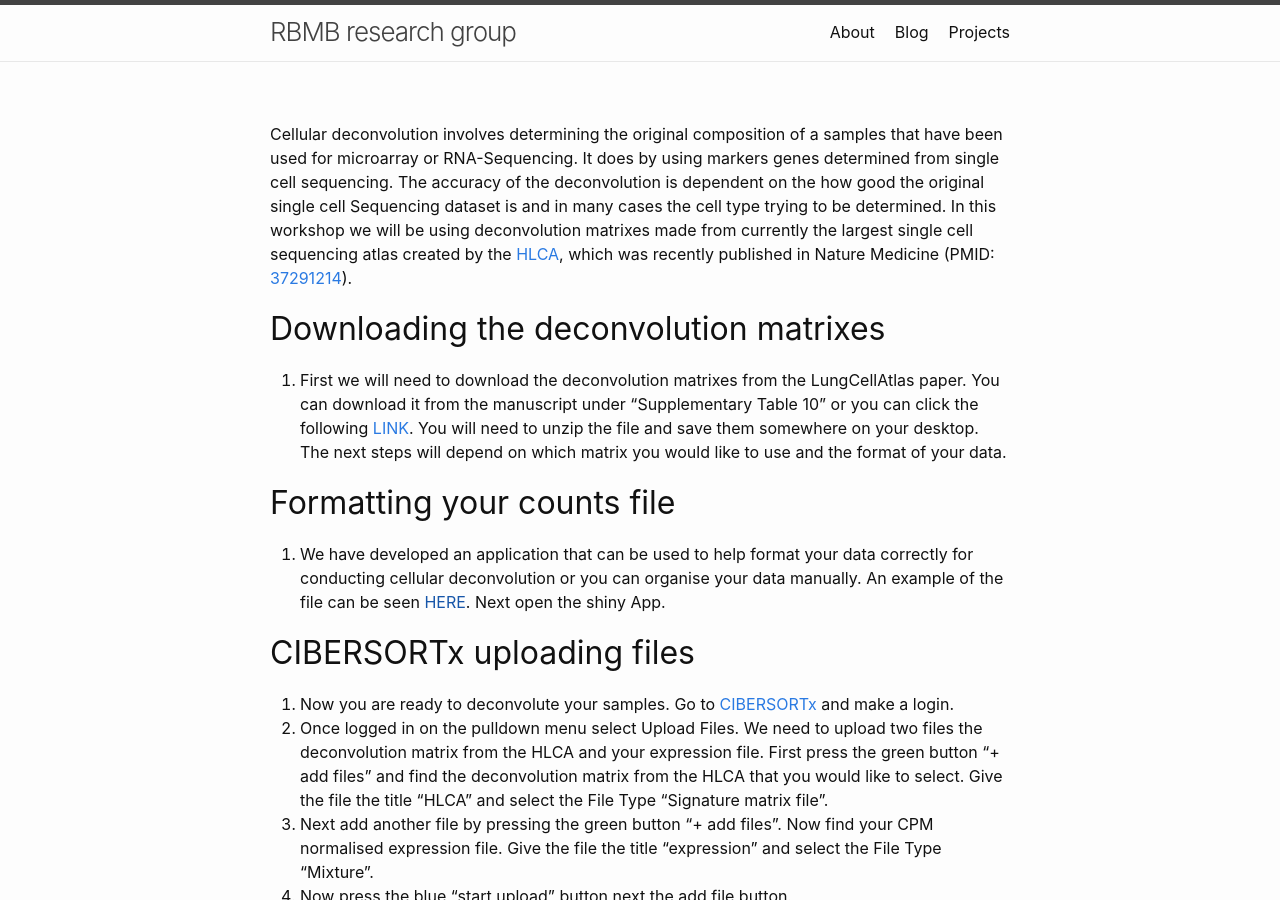
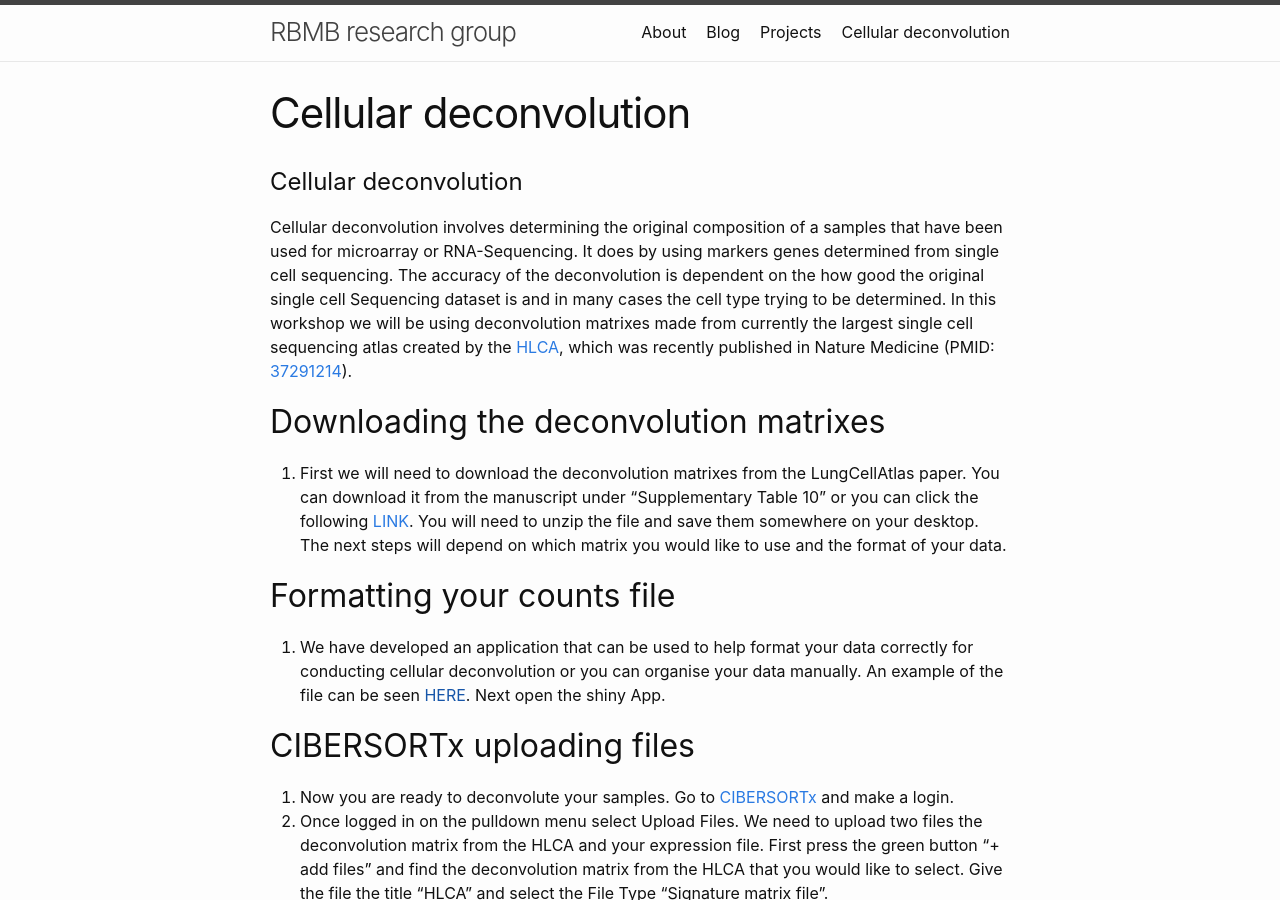
Before and after one commit to UTS-Bioinformatics/uts-bioinformatics.github.io, a Jekyll site: the page built from Cellulardeconvolution.markdown, in a window 1280 px wide and 900 px high. Built offline with Jekyll 4.4.1, drawn with Linux system fonts in a browser that asks for light colours; our own code applies the rules of GitHub Pages for plain Markdown files.

Commit message:
Cellulardeconvolution.markdown

```diff
--- a/Cellulardeconvolution.markdown
+++ b/Cellulardeconvolution.markdown
@@ -1,3 +1,5 @@
+# Cellular deconvolution
+
 Cellular deconvolution involves determining the original composition of a samples that have been used for microarray or RNA-Sequencing. It does by using markers genes determined from single cell sequencing. The accuracy of the deconvolution is dependent on the how good the original single cell Sequencing dataset is and in many cases the cell type trying to be determined. In this workshop we will be using deconvolution matrixes made from currently the largest single cell sequencing atlas created by the [HLCA](https://github.com/LungCellAtlas/HLCA), which was recently published in Nature Medicine (PMID: [37291214](https://pubmed.ncbi.nlm.nih.gov/37291214/)).
 
 ## Downloading the deconvolution matrixes
```
